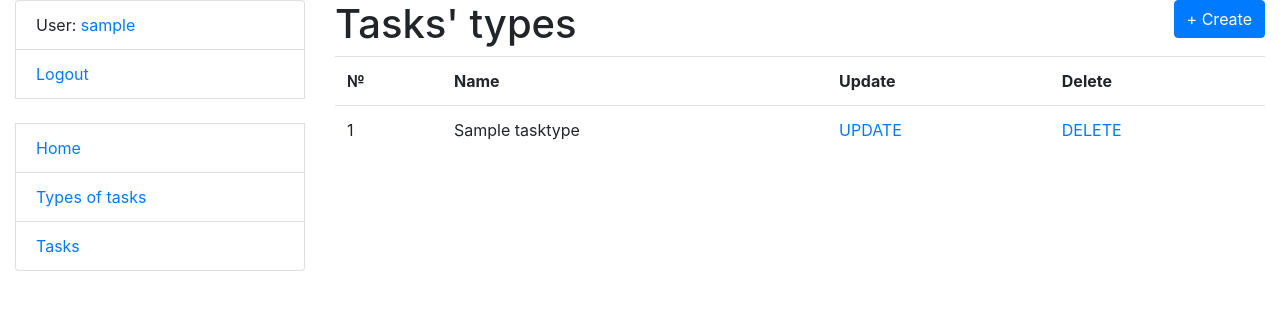
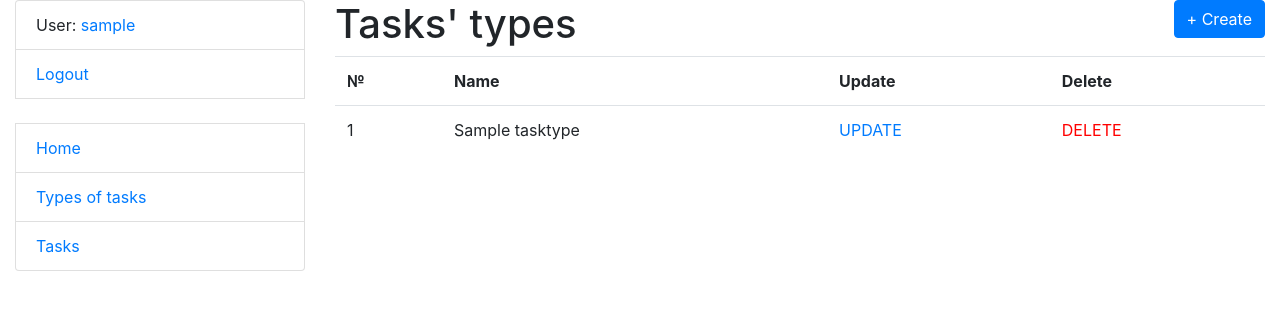
Before and after one commit to anastasiiaoshega513/IT-company-department-manager, a Django app: page /task_types/ in a window 1280 px wide. Shown: the top 310 px of the page. Run offline with Django 5.2, Linux system fonts and the light colour scheme; a user stored in the database is signed in; tables that the repository leaves empty hold one stand-in row (values such as "Sample post").

Commit message:
changed delete color to red

```diff
--- a/templates/task_manager/tasktype_list.html
+++ b/templates/task_manager/tasktype_list.html
@@ -25,7 +25,7 @@
             </a>
           </td>
           <td>
-            <a href="{% url 'task_manager:task-type-delete' pk=tasktype.id %}">
+            <a style="color: red" href="{% url 'task_manager:task-type-delete' pk=tasktype.id %}">
               DELETE
             </a>
           </td>
```
